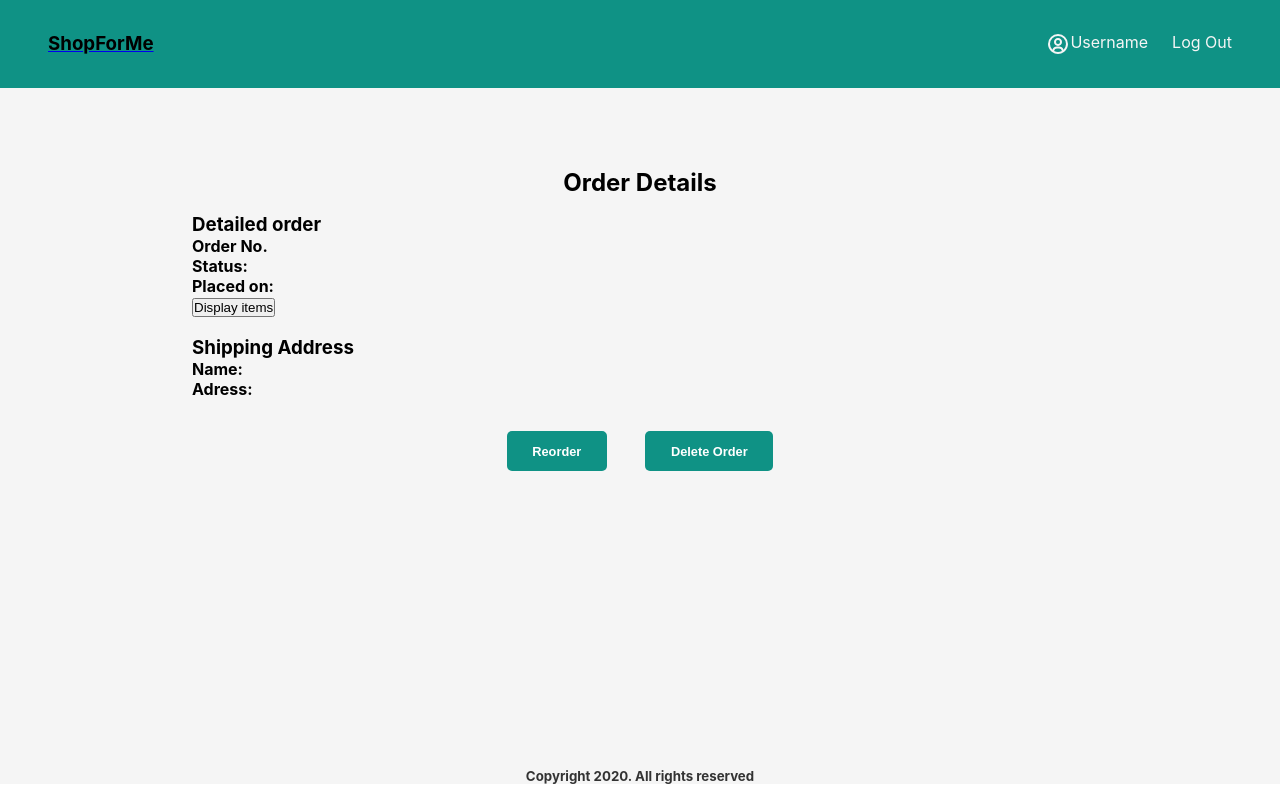
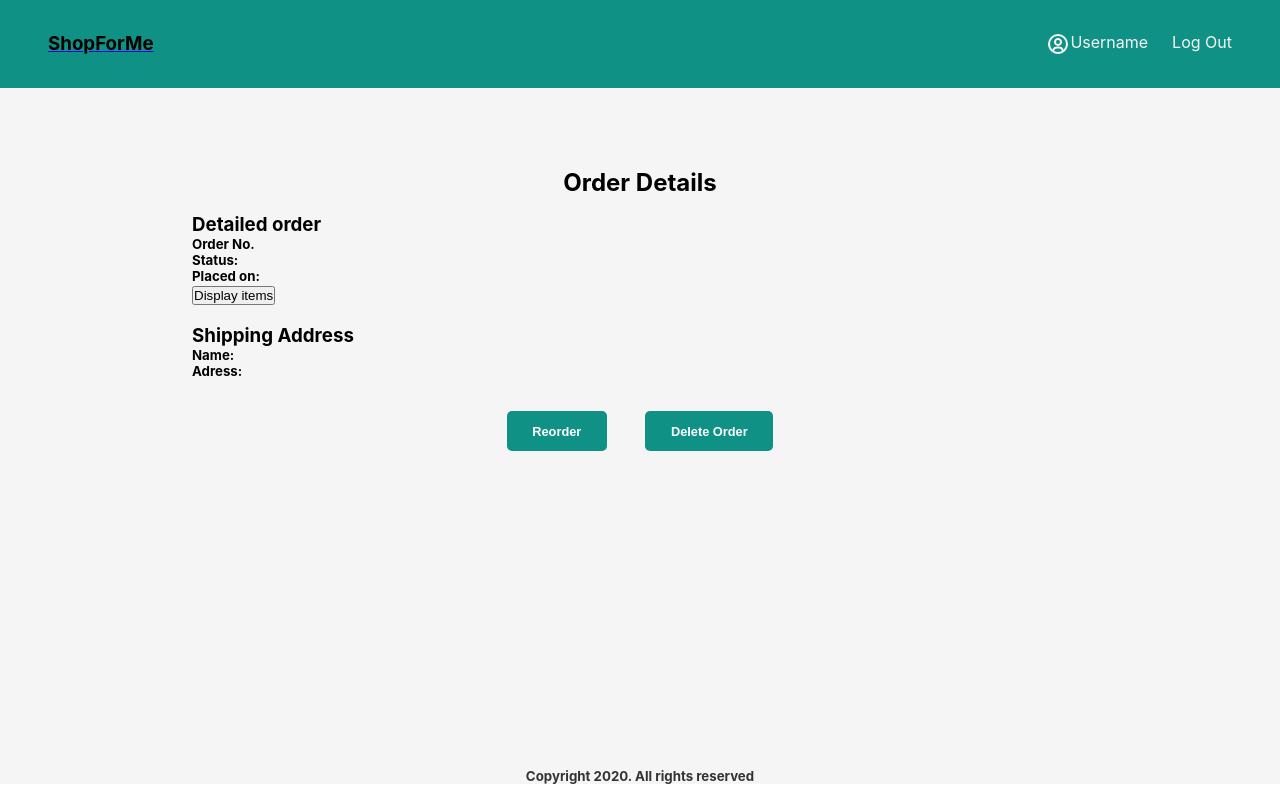
Before and after one commit to nmrabet/shopforme, a React (Create React App) app: page /home/orderdetails in a window 1280 px wide. Built offline with nearby package versions, Linux system fonts and the light colour scheme.

Commit message:
styled orderDetails component

```diff
--- a/src/components/OrderDetail.js
+++ b/src/components/OrderDetail.js
@@ -1,20 +1,23 @@
 import React from 'react';
 import './OrderDetail.css';
+import ordersData from "../assets/ordersData.json";
 
 export default function OrderDetail() {
+    const ordersArray = ordersData.orders;
+    console.log(ordersArray);
     return (
         <div className='orderDetail-component'>
             <h2 className='orderDetail-title'>Order Details</h2>
 
             <div className='detailed-order'>
                 <h3>Detailed order</h3>
-                <h4>Order No.</h4>
-                <h4>Status:</h4>
-                <h4>Placed on:</h4>
+                <h5>Order No. {ordersArray.orderNo}</h5>
+                <h5>Status:</h5>
+                <h5>Placed on:{ordersArray.date}</h5>
                 <button>Display items</button>
                 <h3 className='shipping'>Shipping Address</h3>
-                <h4>Name:</h4>
-                <h4>Adress:</h4>
+                <h5>Name:{ordersArray.firstname} {ordersArray.lastname}</h5>
+                <h5>Adress: {ordersArray.address} </h5>
             </div>
 
             <div className='btn-order'>
```
Also changed, not shown: 1 other file (tests, documents, lock files or other folders).
